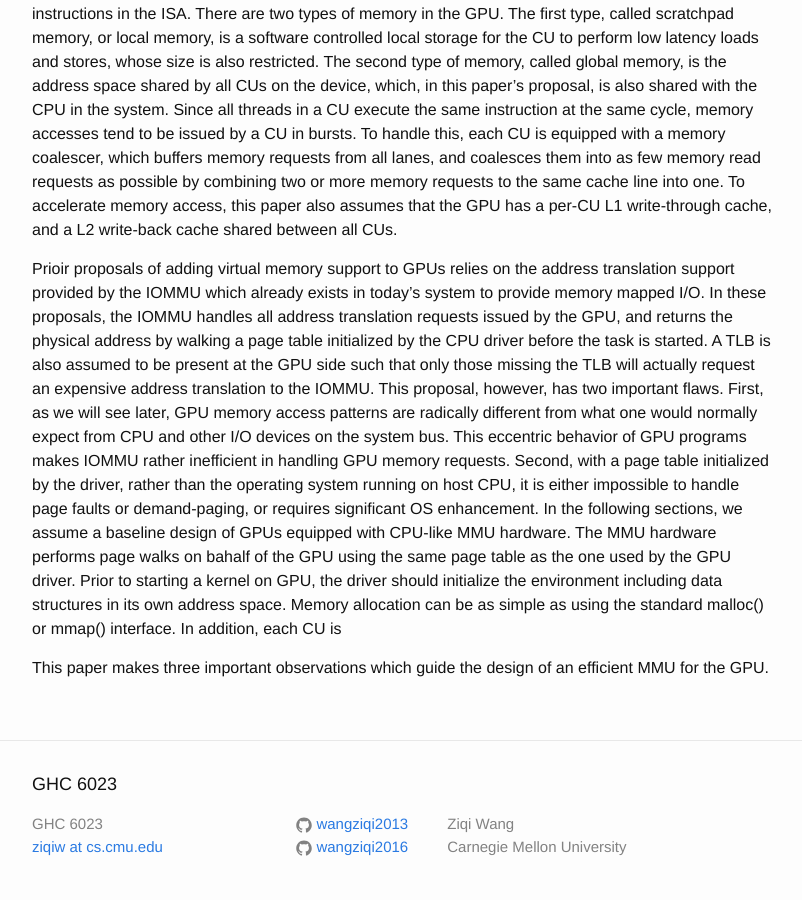
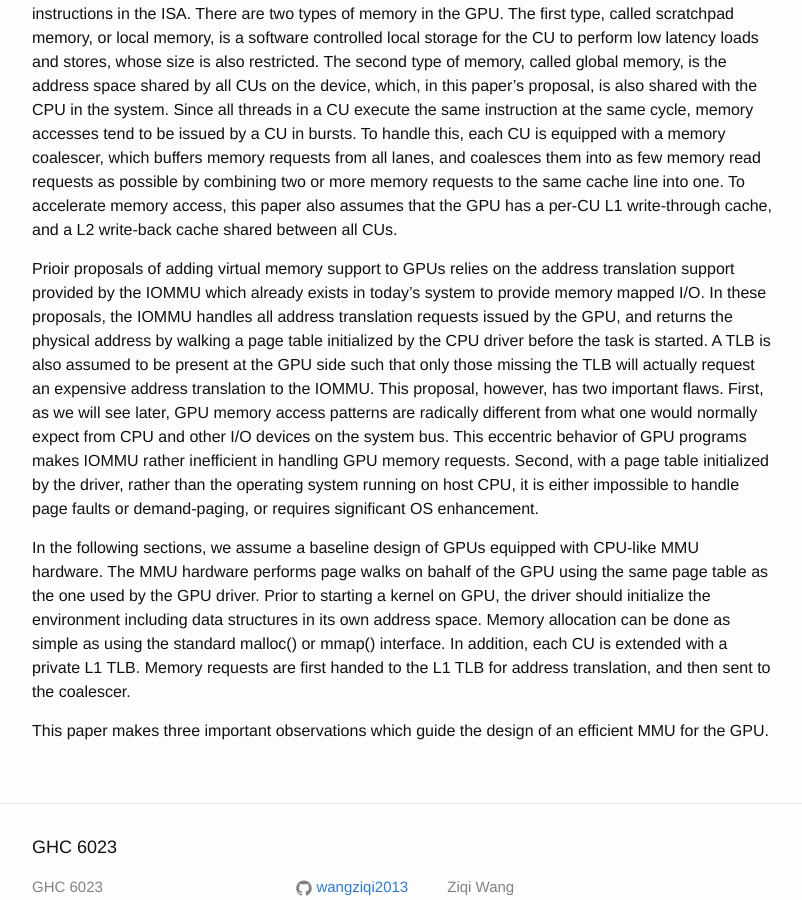
Before and after one commit to wangziqi2013/wangziqi2013.github.io, a Jekyll site: the page built from _posts/2019-09-05-supporting-x86-64-addr-xlat-for-100s-of-gpu-lanes.markdown, in a window 1280 px wide and 900 px high, scrolled down 913 px. Shown: the whole window, without its empty margins (238-1040 px from the left). Built offline with Jekyll 4.4.1, drawn with Linux system fonts in a browser that asks for light colours.

Commit message:
Finish adding assumptions

```diff
--- a/_posts/2019-09-05-supporting-x86-64-addr-xlat-for-100s-of-gpu-lanes.markdown
+++ b/_posts/2019-09-05-supporting-x86-64-addr-xlat-for-100s-of-gpu-lanes.markdown
@@ -47,10 +47,11 @@ First, as we will see later, GPU memory access patterns are radically different
 and other I/O devices on the system bus. This eccentric behavior of GPU programs makes IOMMU rather inefficient in handling
 GPU memory requests. Second, with a page table initialized by the driver, rather than the operating system running on
 host CPU, it is either impossible to handle page faults or demand-paging, or requires significant OS enhancement.
+
 In the following sections, we assume a baseline design of GPUs equipped with CPU-like MMU hardware. The MMU hardware
 performs page walks on bahalf of the GPU using the same page table as the one used by the GPU driver. Prior to starting
 a kernel on GPU, the driver should initialize the environment including data structures in its own address space. Memory
-allocation can be as simple as using the standard malloc() or mmap() interface. In addition,
-each CU is
+allocation can be done as simple as using the standard malloc() or mmap() interface. In addition, each CU is extended with
+a private L1 TLB. Memory requests are first handed to the L1 TLB for address translation, and then sent to the coalescer.
 
 This paper makes three important observations which guide the design of an efficient MMU for the GPU.
```
